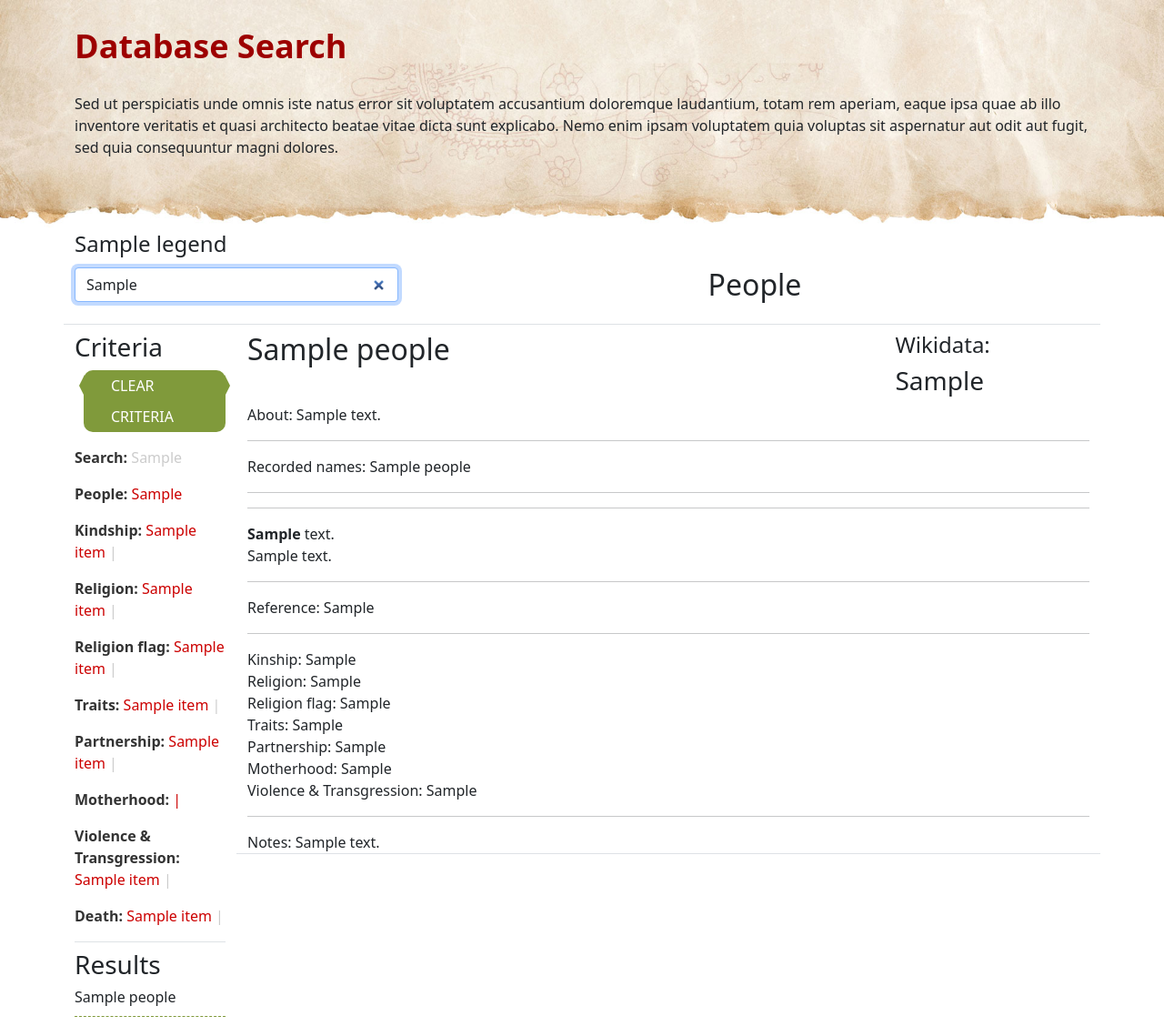
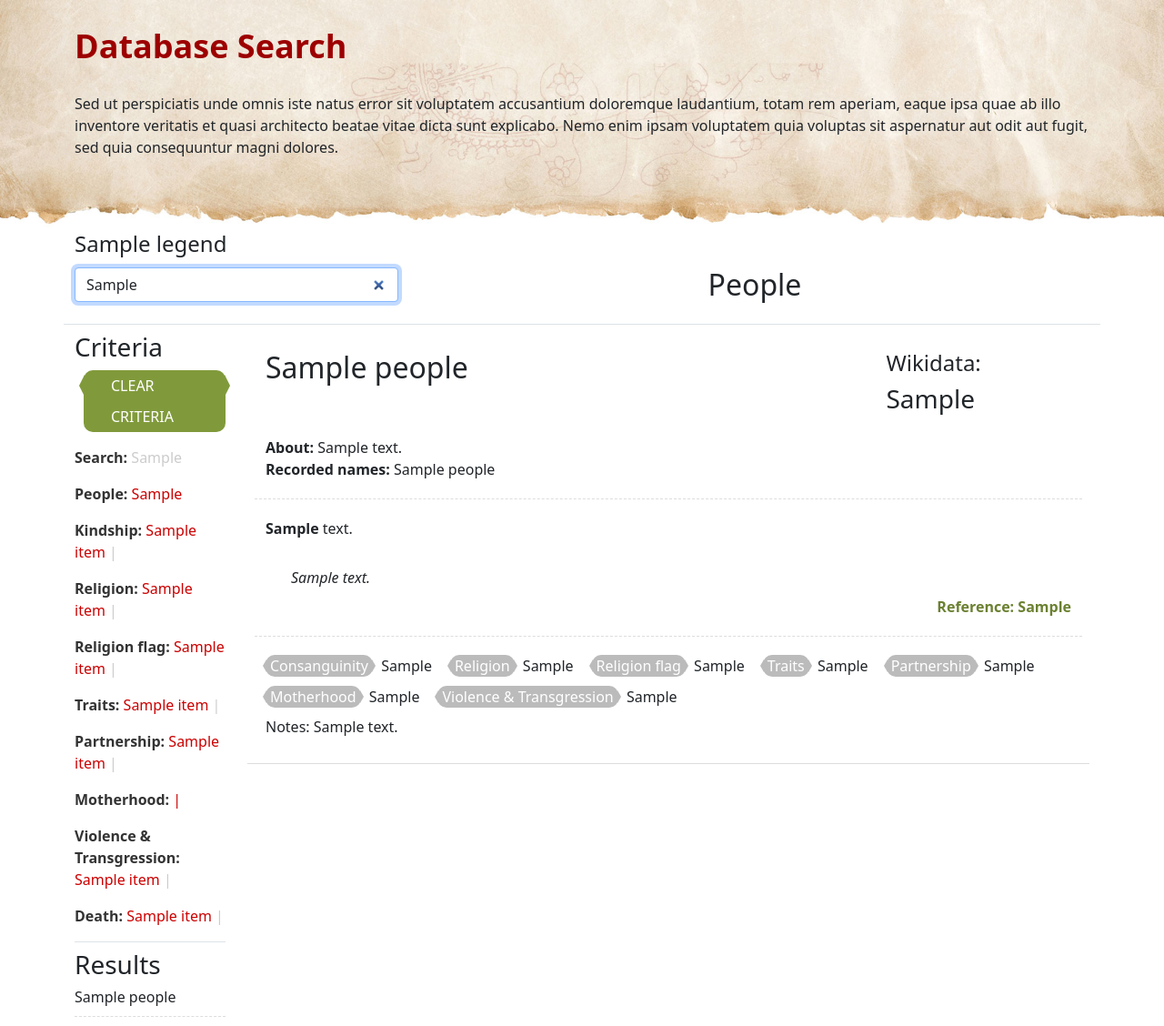
Before and after one commit to miiihaaas/Femiber, a Flask app: template femiber/templates/home.html in a window 1280 px wide. Shown: the part 183-1311 px from the top of the page at 91% size. Run offline with Flask 3, Linux system fonts and the light colour scheme; tables that the repository leaves empty hold one stand-in row (values such as "Sample post"); the template is opened without the code that fills it: values that come from a table or form of the project are taken from there, most other values are stand-ins (such as "Sample title", 1, 10 or a date in 2020); some libraries are stand-ins or nearby versions.

Commit message:
Miki-2.4

```diff
--- a/femiber/static/femiber.css
+++ b/femiber/static/femiber.css
@@ -34,9 +34,21 @@
 .diamond:before { left: -5px; top: 5px; border-width: 12px 6px 12px 0; }
 .diamond:after { right: -5px; top: 5px; border-width: 12px 0 12px 6px; }
 .diamond:hover:before, .diamond:hover:after { border-color: transparent #6b8131; }
+.diamondsm { position: relative; display: inline-block; background-color: #bbb; width: fit-content; color: #fff; border-radius: 10px; padding: 0 5px; margin-right: 5px; }
+.diamondsm:before, .diamondsm:after { content: ''; position: absolute; height: 0; width: 0; border-style: solid; border-width: 0; border-color: transparent #bbb; transition: border-color 0.3s ease; }
+.diamondsm:before { left: -3px; top: 5px; border-width: 7px 4px 7px 0; }
+.diamondsm:after { right: -3px; top: 5px; border-width: 7px 0 7px 4px; }
 .cccolor p { color:#ccc; }
+.case-details { text-align: justify; border-bottom: 1px solid #ddd; padding: 20px; }
+.case-details:nth-child(2n) { background-color: #f5f5f5; }
+.xyz { margin-bottom: 30px; }
+.myborderbottom { padding-bottom: 20px; border-bottom: 1px dashed #ddd; margin-bottom: 20px; }
+.case-ref { text-align: right; color: #6b8131; font-weight: bold; }
 span.criteriatitle { font-weight: bold; color: #333; }
 span.criteriavalue { color: #cc0000; }
-span.result-case { display: block; line-height: normal; padding-bottom: 10px; margin-bottom: 10px; border-bottom: 1px dashed #809a3b; cursor: pointer; }
+span.result-case { display: block; line-height: normal; padding-bottom: 10px; margin-bottom: 10px; border-bottom: 1px dashed #ddd;; cursor: pointer; }
 span.result-case:hover { color: #809a3b; }
 .clickedspan { color: #809a3b; font-weight: bold; }
+.case-exc { font-style: italic; padding-left: 40px; }
+.case-cri { display: flex; flex-wrap: wrap; gap: 10px 20px; }
+.case-cri-title { font-weight: bold; color: #6b8131; }
--- a/femiber/templates/home.html
+++ b/femiber/templates/home.html
@@ -389,7 +389,7 @@
     <div class="col">
         {% for case in filtered_cases %}
         <div id="case-{{ case.id }}" class="case-details">
-            <div class="row">
+            <div class="row mb-3">
                 <div class="col-9">
                     <h2>{{ case.cases_people.standard_name.split(',')[0] }}</h2>
                     <h3>{{ case.cases_people.standard_name.split(',')[1] }}</h3>
@@ -401,36 +401,30 @@
                 </div>
                 {% endif %}
             </div>
-            <div class="row">
+            <div class="row myborderbottom">
                 <div>
-                    About: {{ case.cases_people.about }}
-                    <hr>
+                    <strong>About:</strong> {{ case.cases_people.about }}
                 </div>
                 {% if case.cases_people.recorded_names %}
                 <div>
-                    Recorded names: {{ case.cases_people.recorded_names }}
-                    <hr>
-                    <hr>
+                    <strong>Recorded names:</strong> {{ case.cases_people.recorded_names }}
                 </div>
                 {% endif %}
             </div>
-            <div class="row border-bottom mb-2">
+            <div class="row mb-2">
                 <div class="{{case.cases_people.standard_name.split(',')[0]}} xyz">
                     {{ case.case_summary }}
-                    <hr>
                 </div>
-                <div>
+                <div class="case-exc">
                     {{ case.excerpt }}
-                    <hr>
                 </div>
-                <div>
+                <div class="case-ref myborderbottom pt-2">
                     Reference: {{ case.reference }}
-                    <hr>
                 </div>
-                <div>
+                <div class="case-cri">
                     {% if case.consang_kinship and case.consang_kinship|length > 2 %}
                     <div>
-                        Kinship:
+                        <span class="diamondsm">Consanguinity</span>
                             {% set temp = case.consang_kinship.removeprefix("[").removesuffix("]") %}
                             {% set temp = temp.split(", ") %}
                             {% for item in temp %}
@@ -445,7 +439,7 @@
                     {% endif %}
                     {% if case.religion and case.religion|length > 2%}
                     <div>
-                        Religion:
+                        <span class="diamondsm">Religion</span>
                             {% set temp = case.religion.removeprefix("[").removesuffix("]") %}
                             {% set temp = temp.split(", ") %}
                             {% for item in temp %}
@@ -460,7 +454,7 @@
                     {% endif %}
                     {% if case.religion_flag and case.religion_flag|length > 2 %}
                     <div>
-                        Religion flag:
+                        <span class="diamondsm">Religion flag</span>
                             {% set temp = case.religion_flag.removeprefix("[").removesuffix("]") %}
                             {% set temp = temp.split(", ") %}
                             {% for item in temp %}
@@ -475,7 +469,7 @@
                     {% endif %}
                     {% if case.traits and case.traits|length > 2 %}
                     <div>
-                        Traits:
+                        <span class="diamondsm">Traits</span>
                             {% set temp = case.traits.removeprefix("[").removesuffix("]") %}
                             {% set temp = temp.split(", ") %}
                             {% for item in temp %}
@@ -490,7 +484,7 @@
                     {% endif %}
                     {% if case.partnership and case.partnership|length > 2 %}
                     <div>
-                        Partnership:
+                        <span class="diamondsm">Partnership</span>
                             {% set temp = case.partnership.removeprefix("[").removesuffix("]") %}
                             {% set temp = temp.split(", ") %}
                             {% for item in temp %}
@@ -505,7 +499,7 @@
                     {% endif %}
                     {% if case.motherhood and case.motherhood|length > 2 %}
                     <div>
-                        Motherhood:
+                        <span class="diamondsm">Motherhood</span>
                             {% set temp = case.motherhood.removeprefix("[").removesuffix("]") %}
                             {% set temp = temp.split(", ") %}
                             {% for item in temp %}
@@ -520,7 +514,7 @@
                     {% endif %}
                     {% if case.physical_violence and case.physical_violence|length > 2 %}
                     <div>
-                        Violence & Transgression:
+                        <span class="diamondsm">Violence & Transgression</span>
                             {% set temp = case.physical_violence.removeprefix("[").removesuffix("]") %}
                             {% set temp = temp.split(", ") %}
                             {% for item in temp %}
@@ -535,7 +529,7 @@
                     {% endif %}
                     {% if case.passing_away and case.passing_away|length > 2 %}
                     <div>
-                        Death:
+                        <span class="diamondsm">Death</span>
                             {% set temp = case.passing_away.removeprefix("[").removesuffix("]") %}
                             {% set temp = temp.split(", ") %}
                             {% for item in temp %}
```
